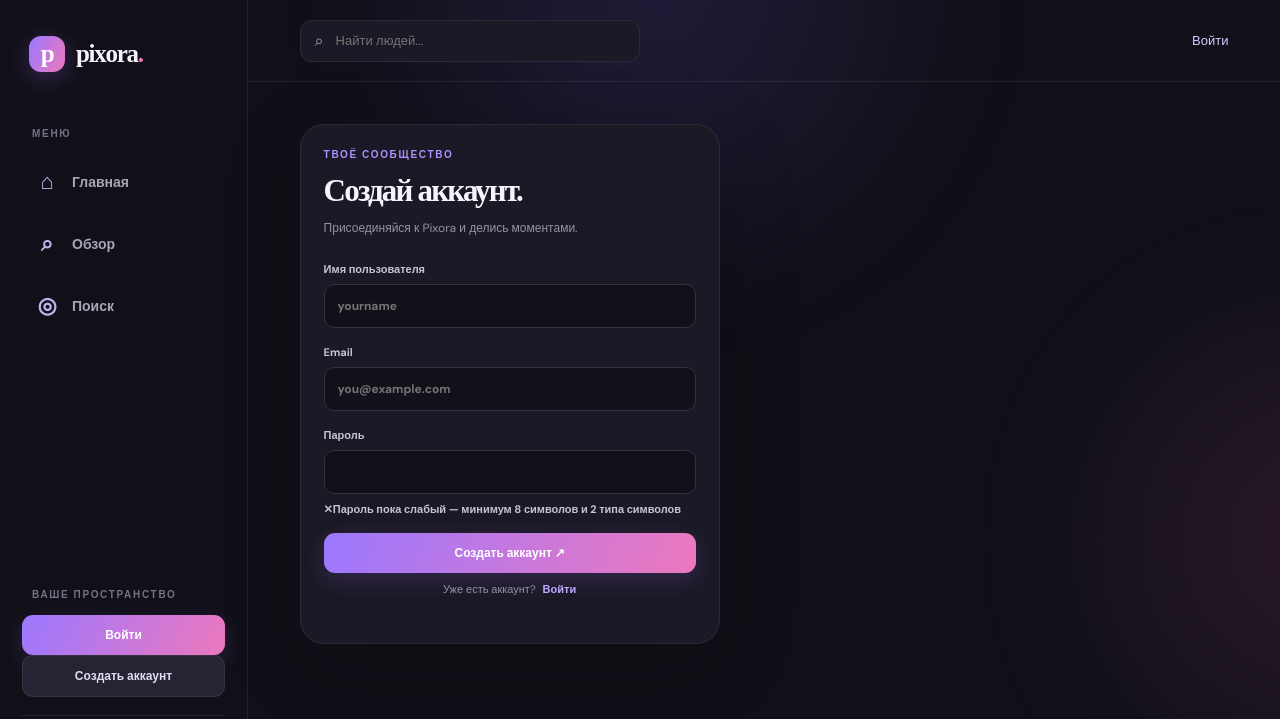
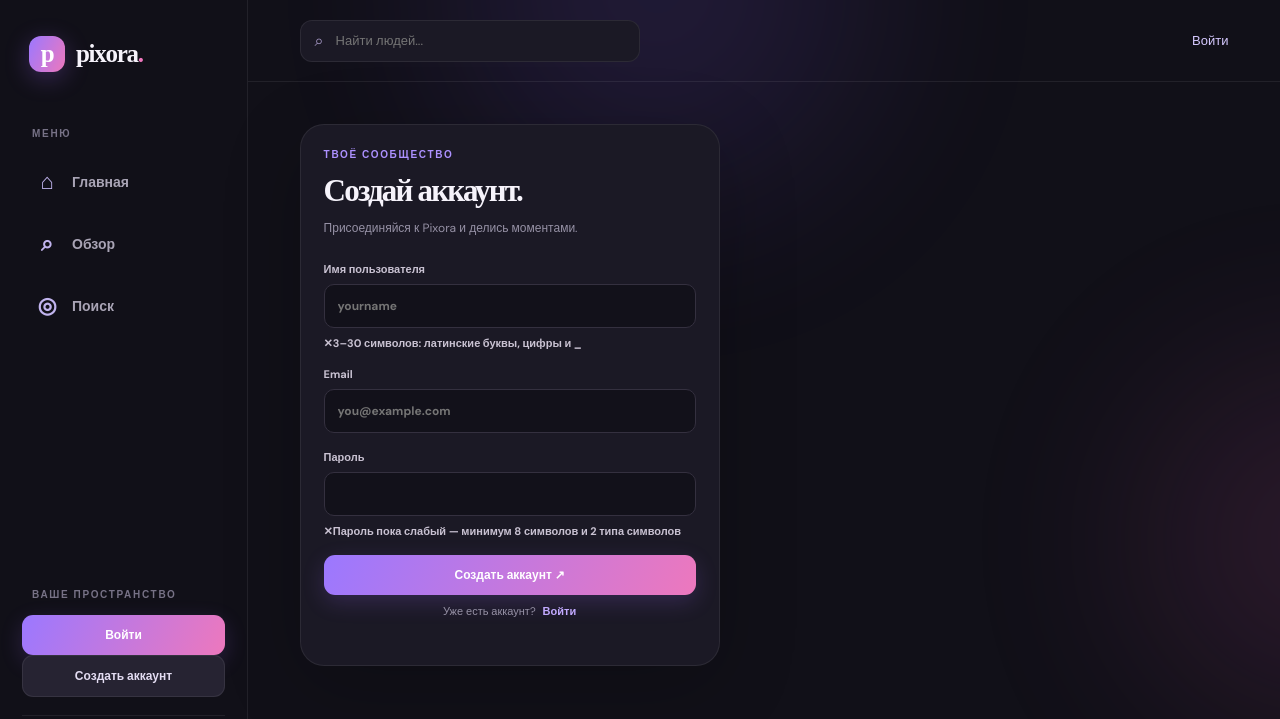
Before and after one commit to antonpro777/messenger, a Flask app: page /register in a window 1280 px wide. Shown: the top 719 px of the page. Run offline with Flask 3, Linux system fonts and the light colour scheme; some libraries are stand-ins or nearby versions.

Commit message:
Add live username format validation to Pixora registration

```diff
--- a/pixora/templates/auth.html
+++ b/pixora/templates/auth.html
@@ -5,7 +5,10 @@
 <div class="eyebrow">ТВОЁ СООБЩЕСТВО</div><h1>{{ 'Создай' if mode == 'register' else 'С возвращением,' }} <span>{{ 'аккаунт.' if mode == 'register' else 'друг.' }}</span></h1>
 <p class="muted">{{ 'Присоединяйся к Pixora и делись моментами.' if mode == 'register' else 'Войди, чтобы увидеть свою ленту.' }}</p>
 <form method="post" class="form-stack">
-{% if mode == 'register' %}<label>Имя пользователя<input name="username" minlength="3" maxlength="30" required placeholder="yourname"></label><label>Email<input type="email" name="email" required placeholder="you@example.com"></label>{% else %}<label>Имя пользователя или email<input name="identity" required></label>{% endif %}
+{% if mode == 'register' %}<label>Имя пользователя
+<input id="username-field" name="username" minlength="3" maxlength="30" pattern="[A-Za-z0-9_]{3,30}" title="3–30 символов: латинские буквы, цифры и _" required placeholder="yourname">
+<span class="password-check is-invalid" id="username-check" aria-live="polite"><span class="password-check-icon" id="username-check-icon">✕</span><span id="username-check-text">3–30 символов: латинские буквы, цифры и _</span></span>
+</label><label>Email<input type="email" name="email" required placeholder="you@example.com"></label>{% else %}<label>Имя пользователя или email<input name="identity" required></label>{% endif %}
 <label>Пароль
 <input id="password-field" type="password" name="password" minlength="{{ 8 if mode == 'register' else 1 }}" required>
 {% if mode == 'register' %}<span class="password-check" id="password-check" aria-live="polite"><span class="password-check-icon" id="password-check-icon">✕</span><span id="password-check-text">Пароль пока слабый — минимум 8 символов и 2 типа символов</span></span>{% endif %}
@@ -16,6 +19,20 @@
 {% if mode == 'register' %}
 <script>
 (() => {
+  const usernameField = document.getElementById('username-field');
+  const usernameCheck = document.getElementById('username-check');
+  const usernameIcon = document.getElementById('username-check-icon');
+  const usernameMessage = document.getElementById('username-check-text');
+  if (usernameField && usernameCheck && usernameIcon && usernameMessage) {
+    usernameField.addEventListener('input', () => {
+      const value = usernameField.value;
+      const valid = /^[A-Za-z0-9_]{3,30}$/.test(value);
+      usernameCheck.classList.toggle('is-valid', valid);
+      usernameCheck.classList.toggle('is-invalid', !valid);
+      usernameIcon.textContent = valid ? '✓' : '✕';
+      usernameMessage.textContent = valid ? 'Имя пользователя подходит' : '3–30 символов: латинские буквы, цифры и _';
+    });
+  }
   const field = document.getElementById('password-field');
   const check = document.getElementById('password-check');
   const icon = document.getElementById('password-check-icon');
```
